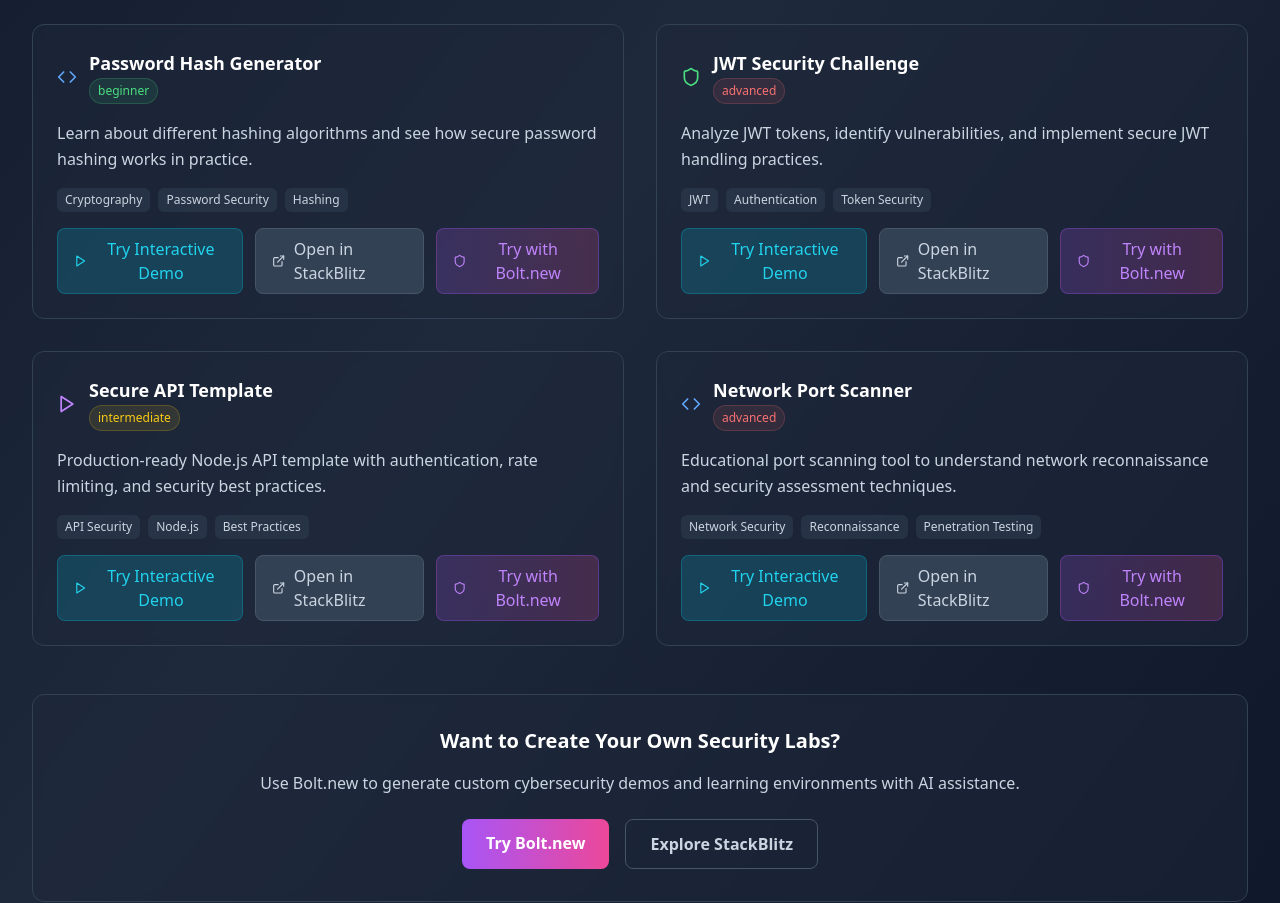
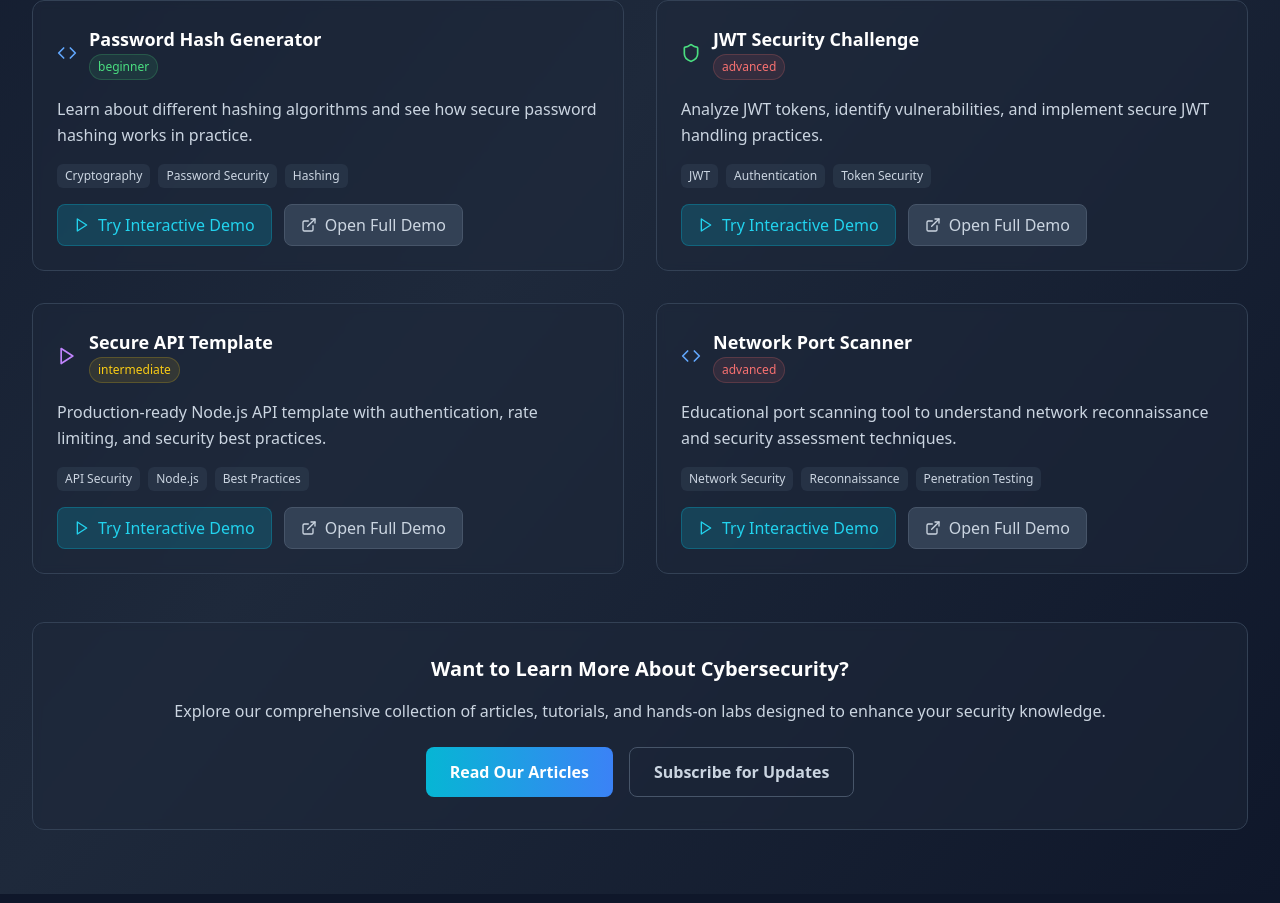
Before and after one commit to TheBlackGypsy/gypsyland, a React (Vite) app: page / in a window 1280 px wide. Shown: the part 1511-2414 px from the top of the page. Built offline with nearby package versions, Linux system fonts and the light colour scheme.

Commit message:
Remove Bolt and StackBlitz references

```diff
--- a/src/components/InteractiveDemo.tsx
+++ b/src/components/InteractiveDemo.tsx
@@ -6,8 +6,7 @@ interface InteractiveDemoProps {
   description: string;
   type: 'vulnerability' | 'tool' | 'challenge' | 'template';
   difficulty: 'beginner' | 'intermediate' | 'advanced';
-  stackblitzUrl?: string;
-  boltPrompt?: string;
+  demoUrl?: string;
   tags: string[];
 }
 
@@ -16,8 +15,7 @@ export const InteractiveDemo: React.FC<InteractiveDemoProps> = ({
   description,
   type,
   difficulty,
-  stackblitzUrl,
-  boltPrompt,
+  demoUrl,
   tags
 }) => {
   const [showEmbed, setShowEmbed] = useState(false);
@@ -76,7 +74,7 @@ export const InteractiveDemo: React.FC<InteractiveDemoProps> = ({
         </div>
 
         <div className="flex flex-col sm:flex-row gap-3">
-          {stackblitzUrl && (
+          {demoUrl && (
             <>
               <button
                 onClick={() => setShowEmbed(!showEmbed)}
@@ -86,31 +84,22 @@ export const InteractiveDemo: React.FC<InteractiveDemoProps> = ({
                 {showEmbed ? 'Hide Demo' : 'Try Interactive Demo'}
               </button>
               <a
-                href={stackblitzUrl}
+                href={demoUrl}
                 target="_blank"
                 rel="noopener noreferrer"
                 className="flex items-center justify-center px-4 py-2 bg-slate-700 text-slate-300 border border-slate-600 rounded-lg hover:bg-slate-600 transition-colors"
               >
                 <ExternalLink className="h-4 w-4 mr-2" />
-                Open in StackBlitz
+                Open Full Demo
               </a>
             </>
           )}
-          {boltPrompt && (
-            <button
-              onClick={() => window.open(`https://bolt.new?prompt=${encodeURIComponent(boltPrompt)}`, '_blank')}
-              className="flex items-center justify-center px-4 py-2 bg-gradient-to-r from-purple-500/20 to-pink-500/20 text-purple-400 border border-purple-500/30 rounded-lg hover:from-purple-500/30 hover:to-pink-500/30 transition-all"
-            >
-              <Shield className="h-4 w-4 mr-2" />
-              Try with Bolt.new
-            </button>
-          )}
         </div>
 
-        {showEmbed && stackblitzUrl && (
+        {showEmbed && demoUrl && (
           <div className="mt-6 border-t border-slate-700 pt-6">
             <iframe
-              src={`${stackblitzUrl}?embed=1&file=index.js&hideNavigation=1&hideDevTools=1`}
+              src={`${demoUrl}?embed=1&file=index.js&hideNavigation=1&hideDevTools=1`}
               className="w-full h-96 border-0 rounded-lg"
               title={title}
               allow="clipboard-write; encrypted-media; geolocation; hid; type-attributes; usb; xr-spatial-tracking"
--- a/src/components/Newsletter.tsx
+++ b/src/components/Newsletter.tsx
@@ -15,7 +15,7 @@ export const Newsletter: React.FC = () => {
   };
 
   return (
-    <section className="bg-gradient-to-r from-slate-900 via-slate-800 to-slate-900 border-t border-slate-700">
+    <section id="newsletter" className="bg-gradient-to-r from-slate-900 via-slate-800 to-slate-900 border-t border-slate-700">
       <div className="max-w-7xl mx-auto px-4 sm:px-6 lg:px-8 py-16">
         <div className="max-w-3xl mx-auto text-center">
           <div className="flex justify-center mb-6">
--- a/src/components/ResourcesSection.tsx
+++ b/src/components/ResourcesSection.tsx
@@ -8,8 +8,7 @@ const interactiveDemos = [
     description: 'Explore a vulnerable login form and learn how to exploit and fix SQL injection vulnerabilities in a safe environment.',
     type: 'vulnerability' as const,
     difficulty: 'beginner' as const,
-    stackblitzUrl: 'https://stackblitz.com/edit/sql-injection-demo',
-    boltPrompt: 'Create a Node.js application with a vulnerable login form that demonstrates SQL injection, then show how to fix it with parameterized queries',
+    demoUrl: '#',
     tags: ['SQL Injection', 'Web Security', 'Database Security']
   },
   {
@@ -17,8 +16,7 @@ const interactiveDemos = [
     description: 'Interactive environment to understand Cross-Site Scripting attacks and learn proper input sanitization techniques.',
     type: 'vulnerability' as const,
     difficulty: 'intermediate' as const,
-    stackblitzUrl: 'https://stackblitz.com/edit/xss-demo-playground',
-    boltPrompt: 'Build a comment system that demonstrates XSS vulnerabilities and shows how to implement proper input sanitization',
+    demoUrl: '#',
     tags: ['XSS', 'Input Validation', 'Frontend Security']
   },
   {
@@ -26,8 +24,7 @@ const interactiveDemos = [
     description: 'Learn about different hashing algorithms and see how secure password hashing works in practice.',
     type: 'tool' as const,
     difficulty: 'beginner' as const,
-    stackblitzUrl: 'https://stackblitz.com/edit/password-hash-tool',
-    boltPrompt: 'Create a web-based password hashing tool that demonstrates bcrypt, scrypt, and argon2 with timing comparisons',
+    demoUrl: '#',
     tags: ['Cryptography', 'Password Security', 'Hashing']
   },
   {
@@ -35,8 +32,7 @@ const interactiveDemos = [
     description: 'Analyze JWT tokens, identify vulnerabilities, and implement secure JWT handling practices.',
     type: 'challenge' as const,
     difficulty: 'advanced' as const,
-    stackblitzUrl: 'https://stackblitz.com/edit/jwt-security-challenge',
-    boltPrompt: 'Create a JWT security challenge where users must identify and fix common JWT vulnerabilities like weak secrets and algorithm confusion',
+    demoUrl: '#',
     tags: ['JWT', 'Authentication', 'Token Security']
   },
   {
@@ -44,8 +40,7 @@ const interactiveDemos = [
     description: 'Production-ready Node.js API template with authentication, rate limiting, and security best practices.',
     type: 'template' as const,
     difficulty: 'intermediate' as const,
-    stackblitzUrl: 'https://stackblitz.com/edit/secure-api-template',
-    boltPrompt: 'Generate a secure Node.js API template with JWT authentication, rate limiting, input validation, and security headers',
+    demoUrl: '#',
     tags: ['API Security', 'Node.js', 'Best Practices']
   },
   {
@@ -53,8 +48,7 @@ const interactiveDemos = [
     description: 'Educational port scanning tool to understand network reconnaissance and security assessment techniques.',
     type: 'tool' as const,
     difficulty: 'advanced' as const,
-    stackblitzUrl: 'https://stackblitz.com/edit/network-port-scanner',
-    boltPrompt: 'Build a web-based network port scanner simulation that demonstrates how port scanning works and detection methods',
+    demoUrl: '#',
     tags: ['Network Security', 'Reconnaissance', 'Penetration Testing']
   }
 ];
@@ -77,7 +71,7 @@ export const ResourcesSection: React.FC = () => {
 
           <p className="text-lg text-slate-300 mb-8 max-w-3xl mx-auto">
             Hands-on cybersecurity learning with interactive demos, vulnerability playgrounds, and security tools.
-            Practice in safe environments powered by StackBlitz and enhanced with AI assistance from Bolt.new.
+            Practice in safe, controlled environments designed for learning and experimentation.
           </p>
 
           <div className="grid grid-cols-2 md:grid-cols-4 gap-6 max-w-2xl mx-auto mb-12">
@@ -121,28 +115,24 @@ export const ResourcesSection: React.FC = () => {
         <div className="mt-12 text-center">
           <div className="bg-slate-800/50 backdrop-blur-sm border border-slate-700 rounded-xl p-8">
             <h3 className="text-xl font-semibold text-white mb-4">
-              Want to Create Your Own Security Labs?
+              Want to Learn More About Cybersecurity?
             </h3>
             <p className="text-slate-300 mb-6">
-              Use Bolt.new to generate custom cybersecurity demos and learning environments with AI assistance.
+              Explore our comprehensive collection of articles, tutorials, and hands-on labs designed to enhance your security knowledge.
             </p>
             <div className="flex flex-col sm:flex-row gap-4 justify-center">
-              <a
-                href="https://bolt.new"
-                target="_blank"
-                rel="noopener noreferrer"
-                className="px-6 py-3 bg-gradient-to-r from-purple-500 to-pink-500 text-white font-semibold rounded-lg hover:shadow-lg hover:shadow-purple-500/25 transform hover:-translate-y-0.5 transition-all duration-200"
+              <button
+                onClick={() => document.getElementById('blog')?.scrollIntoView({ behavior: 'smooth' })}
+                className="px-6 py-3 bg-gradient-to-r from-cyan-500 to-blue-500 text-white font-semibold rounded-lg hover:shadow-lg hover:shadow-cyan-500/25 transform hover:-translate-y-0.5 transition-all duration-200"
               >
-                Try Bolt.new
-              </a>
-              <a
-                href="https://stackblitz.com"
-                target="_blank"
-                rel="noopener noreferrer"
+                Read Our Articles
+              </button>
+              <button
+                onClick={() => document.getElementById('newsletter')?.scrollIntoView({ behavior: 'smooth' })}
                 className="px-6 py-3 border border-slate-600 text-slate-300 font-semibold rounded-lg hover:border-cyan-400 hover:text-cyan-400 transition-all duration-200"
               >
-                Explore StackBlitz
-              </a>
+                Subscribe for Updates
+              </button>
             </div>
           </div>
         </div>
```
